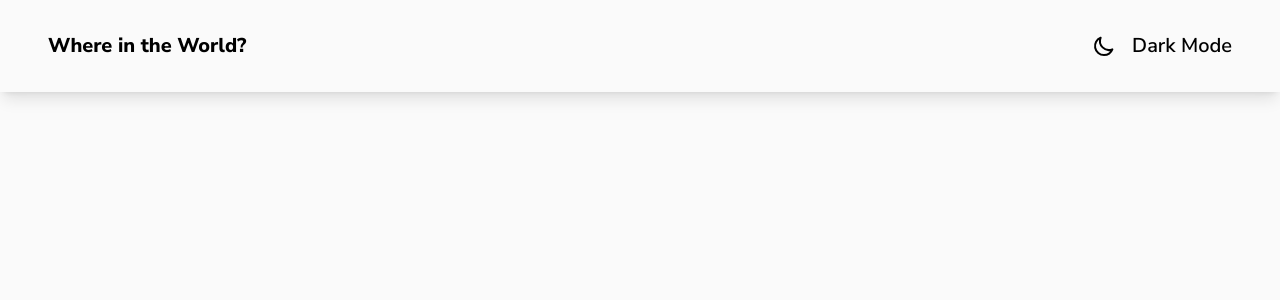
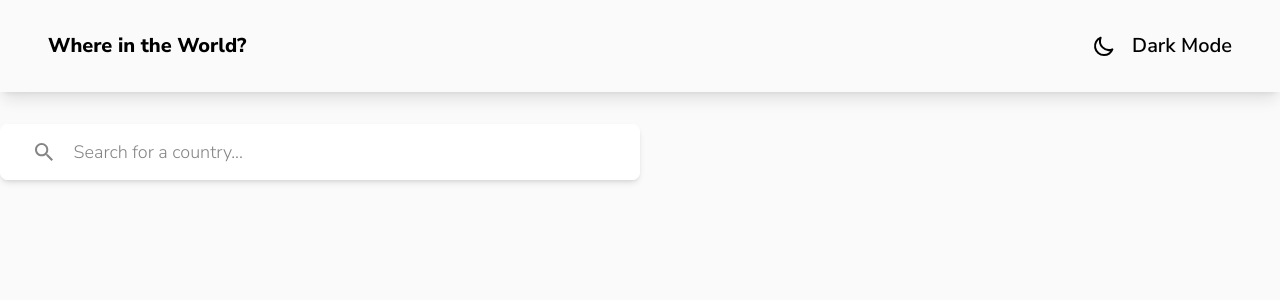
Before and after one commit to zykeus/Rest-Countries-App, a React (Create React App) app: page / in a window 1280 px wide. Shown: the top 300 px of the page. Built offline with nearby package versions, Linux system fonts and the light colour scheme.

Commit message:
Changing the import name of the useUpdate hook and created the styles for the form component

```diff
--- a/src/App.js
+++ b/src/App.js
@@ -1,9 +1,11 @@
 import HeaderController from './components/header/HeaderController';
+import FormController from './components/form/FormController';
 
 function App() {
   return (
     <>
       <HeaderController />
+      <FormController />
     </>
   );
 }
--- /dev/null
+++ b/src/components/form/FormController.js
@@ -0,0 +1,11 @@
+import FormView from "./FormView";
+import FormModel from "./FormModel";
+
+const FormController = () => {
+
+    return (
+        <FormView />
+    )
+};
+
+export default FormController;
--- /dev/null
+++ b/src/components/form/FormModel.js
@@ -0,0 +1,11 @@
+import { useState, useLayoutEffect } from 'react';
+
+const FormModel = () => {
+    const [inputCountry, setInputCountry] = useState({
+        change: '',
+        submit: '',
+    });
+};
+
+
+export default FormModel;
--- /dev/null
+++ b/src/components/form/FormView.js
@@ -0,0 +1,28 @@
+import { useState, Children } from 'react';
+import { IoMdSearch as Search, IoIosArrowDown as ArrowDown } from 'react-icons/io';
+
+const FormView = () => {
+
+    return (
+        <form className='mt-8 md:w-1/2 md:text-lg md-lg:row-start-1 md-lg:row-span-1
+                md-lg:w-1/2 dark:text-very-light-gray'>
+             <p className='relative bg-white text-dark-gray flex justify-end items-center rounded-lg shadow-md dark:bg-dark-blue dark:text-white'>
+                <span className='absolute left-8 z-40'>
+                    <Search className='text-2xl'/>
+                </span>
+                <input
+                    className='relative peer w-full h-full rounded-lg py-4 pl-[4.6rem] pr-12 border border-transparent placeholder-transparent focus:outline-none focus:border-blue-500 font-medium text-very-dark-blue dark:bg-dark-blue dark:text-very-light-gray'
+                    type='text' name='search' id='country-search'
+                    placeholder='Search for a country...' maxLength='30' minLength='2'/>
+
+                 <label
+                    className='absolute left-[4.6rem] z-20 text-transparent peer-placeholder-shown:text-dark-gray dark:peer-placeholder-shown:text-very-light-gray'
+                    htmlFor='country-search' >
+                    Search for a country...
+                 </label>
+            </p>
+        </form>
+    )
+};
+
+export default FormView;
--- a/src/components/hooks/useCountryData.js
+++ b/src/components/hooks/useCountryData.js
@@ -1,11 +1,11 @@
 import { useContext, useEffect, useState, createContext } from 'react';
-import { useApi } from './useApi';
+import { useUpdateData } from './useUpdateData';
 
 const CountryContextData = createContext();
 
 const CountryDataProvider = ({children}) => {
 	const [countryData, setCountryData] = useState([]);
-    const { setUpdateData } = useApi();
+    const { setUpdateData } = useUpdateData();
 
 	useEffect(() => {
 		setUpdateData({
```
